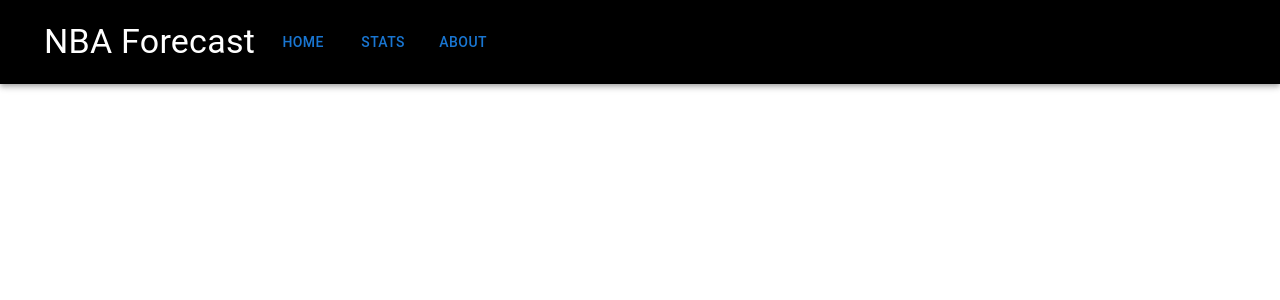
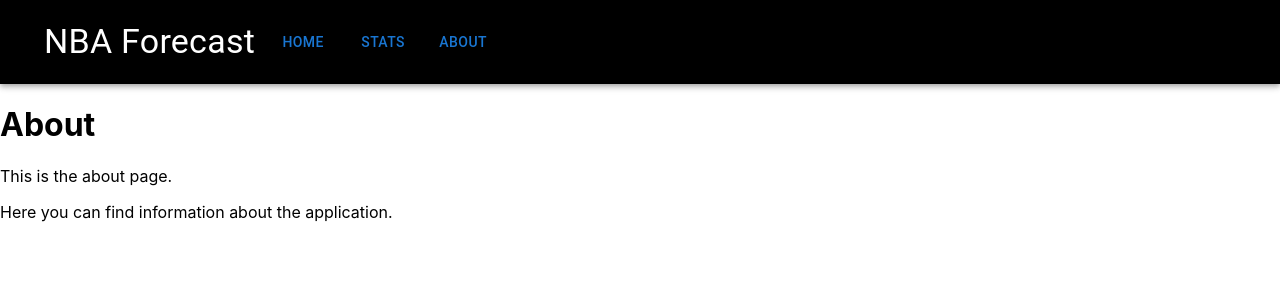
Before and after one commit to wendev-r/nba-forecast, a React (Create React App) app: page /about in a window 1280 px wide. Shown: the top 300 px of the page. Built offline with nearby package versions, Linux system fonts and the light colour scheme; some icons are missing.

Commit message:
Added template About page with route

```diff
--- a/src/App.js
+++ b/src/App.js
@@ -3,6 +3,7 @@
 import Home from './home/Home.jsx';
 import Stats from './stats/Stats.jsx';
 import NavBar from './Components/Common/NavBar.jsx';
+import About from './about/About.jsx';
 function App() {
   return(
     <>
@@ -11,6 +12,7 @@
       <Route path="/" element={<Home/>}/>
       <Route path="/home" element={<Home/>}/>
       <Route path="/stats" element={<Stats/>}/>
+      <Route path="/about" element={<About/>}/>
     </Routes>
     </>
   )
--- a/src/Components/Common/NavBar.jsx
+++ b/src/Components/Common/NavBar.jsx
@@ -27,6 +27,9 @@
     const onStatsClick = () => {
         navigate('/stats');
     }
+    const onAboutClick = () => {
+        navigate('/about');
+    }
     return (
         <Box>
             <AppBar position="static" sx={{ backgroundColor: 'black', padding: '10px 20px', display: 'flex', justifyContent: 'space-between', alignItems: 'flex-start' }}>
@@ -43,7 +46,7 @@
                         <Button color="primary"onClick={() => onStatsClick()} >
                             Stats
                         </Button>
-                        <Button color="primary" >
+                        <Button color="primary" onClick={() => onAboutClick() }>
                             About
                         </Button>
                     </Box>
--- /dev/null
+++ b/src/about/About.jsx
@@ -0,0 +1,12 @@
+import React from 'react';
+
+const About = () => {
+    return(
+        <div>
+            <h1>About</h1>
+            <p>This is the about page.</p>
+            <p>Here you can find information about the application.</p>
+        </div>
+    );
+};
+export default About;
--- a/src/home/HomeScoreboard.jsx
+++ b/src/home/HomeScoreboard.jsx
@@ -66,13 +66,11 @@
                                     primary=
                                     {scoreboard.away + " @ " + scoreboard.home}
                                     secondary={scoreboard.awayScore + "-" + scoreboard.homeScore}
-
                                 />
                                 <Typography>{scoreboard.gameClock ? "Q" + scoreboard.period + " " + convertGameClock(scoreboard.gameClock) : scoreboard.period ==4 && (scoreboard.gameClock) == ""? "Final" : convertTime(scoreboard.gameTime)}</Typography>
                             </ListItem>
                         ))}
                         <Divider component="li" />
-
                     </List> :
                     <Typography variant="h6" sx={{ padding: 2 }}> No games today</Typography>}
             </Box>
--- a/src/stats/Stats.jsx
+++ b/src/stats/Stats.jsx
@@ -28,7 +28,6 @@
 
 const Stats = () => {
     const [statCategory, setStatCategory] = useState('');
-
     const handleStatCategoryChange = (event) => {
         setStatCategory(event.target.value);
     };
```
